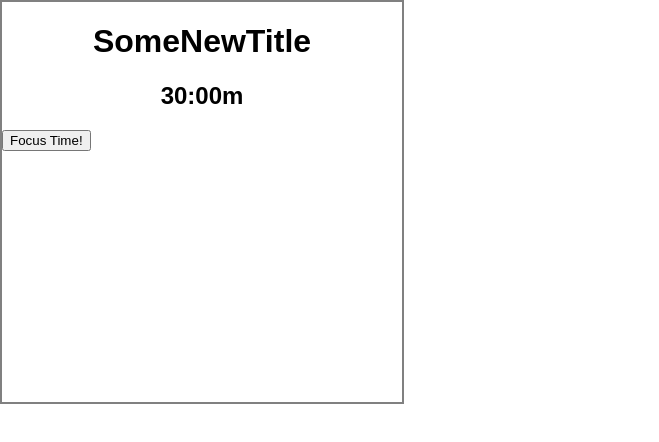
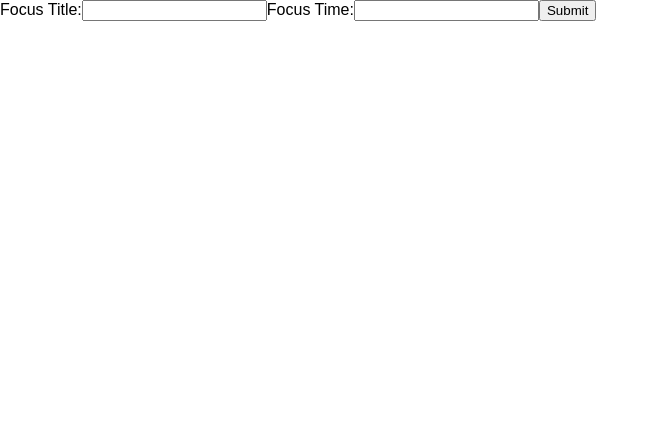
Before and after one commit to PixelogicDev/FocusBlock, a React (Create React App) app in the folder focus-block/: page / in a window 1280 px wide. Shown: the top 442 px of the page, without its empty margins (0-659 px from the left). Built offline with nearby package versions, Linux system fonts and the light colour scheme.

Commit message:
Adding form components && tweaking styling #6

```diff
--- a/focus-block/src/Components/Dashboard/index.js
+++ b/focus-block/src/Components/Dashboard/index.js
@@ -1,17 +1,31 @@
-import React, { Component } from 'react';
+import React, { Component, Fragment } from 'react';
 import TimeBlock from '../TimeBlock/index';
+import BlockForm from '../Forms/BlockForm/index';
 
 class Dashboard extends Component {
+	state = {
+		focusBlocks: []
+	};
+
+	//-- Helpers --//
+	createBlock = focusBlock => {
+		// Get current array //
+		let currentBlocks = this.state.focusBlocks;
+		currentBlocks.push(focusBlock);
+		this.setState({ focusBlocks: currentBlocks });
+	};
+
 	render() {
-		/*
-			Setup some UI to generate block components
-			Each block component will need:
-				Id
-				Title
-				Timer
-		*/
-
-		return <TimeBlock blockTitle="SomeNewTitle" />;
+		return (
+			<Fragment>
+				<BlockForm trigger={this.createBlock} />
+				<div className="blocks">
+					{this.state.focusBlocks.map((block, i) => (
+						<TimeBlock block={block} key={i} />
+					))}
+				</div>
+			</Fragment>
+		);
 	}
 }
 
--- /dev/null
+++ b/focus-block/src/Components/Forms/BlockForm/index.js
@@ -0,0 +1,61 @@
+import React, { Component } from 'react';
+import './styles.css';
+
+class BlockForm extends Component {
+	//-- Helpers --//
+	// MAD PROPS: https://stackoverflow.com/questions/105034/create-guid-uuid-in-javascript#answer-2117523 //
+	uuid() {
+		return ([1e7] + -1e3 + -4e3 + -8e3 + -1e11).replace(/[018]/g, c =>
+			(
+				c ^
+				(crypto.getRandomValues(new Uint8Array(1))[0] & (15 >> (c / 4)))
+			).toString(16)
+		);
+	}
+
+	state = {
+		title: '',
+		timer: ''
+	};
+
+	handleChange = event => {
+		this.setState({
+			[event.target.name]: event.target.value
+		});
+	};
+
+	createBlock = event => {
+		console.log('Creating block...');
+		this.props.trigger(this.state);
+		this.setState({ title: '', timer: '' });
+		event.preventDefault();
+	};
+
+	render() {
+		return (
+			<form onSubmit={this.createBlock}>
+				<label>
+					Focus Title:
+					<input
+						name="title"
+						type="text"
+						value={this.state.title}
+						onChange={this.handleChange}
+					/>
+				</label>
+				<label>
+					Focus Time:
+					<input
+						name="timer"
+						type="text"
+						value={this.state.timer}
+						onChange={this.handleChange}
+					/>
+				</label>
+				<input type="submit" value="Submit" />
+			</form>
+		);
+	}
+}
+
+export default BlockForm;
--- a/focus-block/src/Components/TimeBlock/index.js
+++ b/focus-block/src/Components/TimeBlock/index.js
@@ -2,6 +2,31 @@ import React, { Component } from 'react';
 import './styles.css';
 
 class TimeBlock extends Component {
+	constructor(props) {
+		super(props);
+		/*
+			Id
+			Title
+			Timer
+		*/
+		this.state = {
+			id: this.uuid(),
+			title: this.props.block.title,
+			timer: this.props.block.timer
+		};
+	}
+
+	//-- Helpers --//
+	// MAD PROPS: https://stackoverflow.com/questions/105034/create-guid-uuid-in-javascript#answer-2117523 //
+	uuid() {
+		return ([1e7] + -1e3 + -4e3 + -8e3 + -1e11).replace(/[018]/g, c =>
+			(
+				c ^
+				(crypto.getRandomValues(new Uint8Array(1))[0] & (15 >> (c / 4)))
+			).toString(16)
+		);
+	}
+
 	startBlock() {
 		console.log('Block is starting!!!');
 	}
@@ -10,10 +35,10 @@ class TimeBlock extends Component {
 		return (
 			<div className="block">
 				<div className="block-title">
-					<h1>{this.props.blockTitle}</h1>
+					<h1>{this.state.title}</h1>
 				</div>
 				<div className="block-time">
-					<h2>30:00m</h2>
+					<h2>{this.state.timer}</h2>
 				</div>
 				<button className="block-start" onClick={this.startBlock}>
 					Focus Time!
--- a/focus-block/src/Components/TimeBlock/styles.css
+++ b/focus-block/src/Components/TimeBlock/styles.css
@@ -1,7 +1,6 @@
 .block {
 	width: 400px;
 	height: 400px;
-	border: 2px solid grey;
 }
 
 .block .block-title,
```
Also changed, not shown: focus-block/src/Components/Forms/BlockForm/styles.css (added), 1 other file (tests, documents, lock files or other folders).
